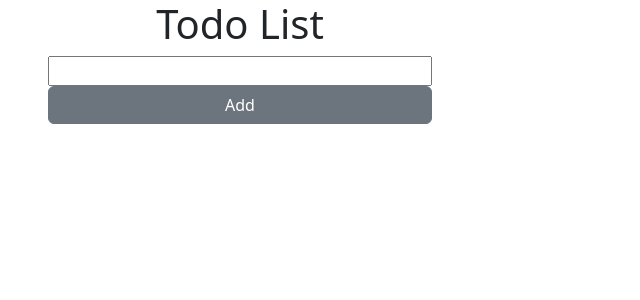
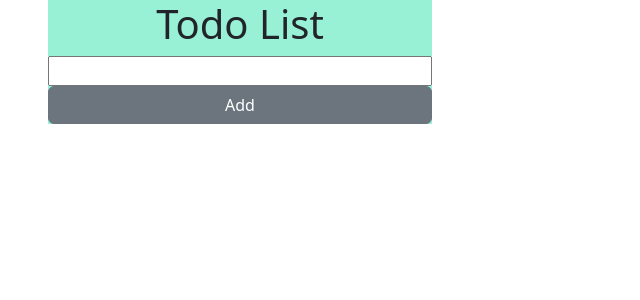
Before and after one commit to Kkgenkai/ToDoList_React-Only, a React (Vite) app: page / in a window 1280 px wide. Shown: the top 300 px of the page, without its empty margins (0-640 px from the left). Built offline with nearby package versions, Linux system fonts and the light colour scheme.

Commit message:
Features: Added Background Color and Styles.css File (#2)
* Commit Upto Date

* Commit

* Organize Code
Organized The Code
Made It More Functional Than Inline

* Add Styles CSS
Changed Background Color to new Color

```diff
--- a/index.html
+++ b/index.html
@@ -3,6 +3,7 @@
   <head>
     <meta charset="UTF-8" />
     <link rel="icon" type="image/svg+xml" href="/vite.svg" />
+    <link rel="stylesheet" href="/public/style.css">
     <meta name="viewport" content="width=device-width, initial-scale=1.0" />
     <title>ToDo List WebApp</title>
   </head>
--- /dev/null
+++ b/public/style.css
@@ -0,0 +1,3 @@
+.holder{
+    background-color: rgb(152, 241, 212);
+}
--- a/src/App.jsx
+++ b/src/App.jsx
@@ -25,7 +25,7 @@ export default function App(){
 
 
   return(
-    <div className="d-flex flex-direction flex-column mx-5" style={{width: "30%"}}>
+    <div className="holder d-flex flex-direction flex-column mx-5" style={{width: "30%"}}>
       <h1 className="text-center">Todo List</h1>
       <input type="text" onChange={handleChange} value={item}/>
       <Button variant="secondary" onClick={handleClick}>Add</Button>
```
